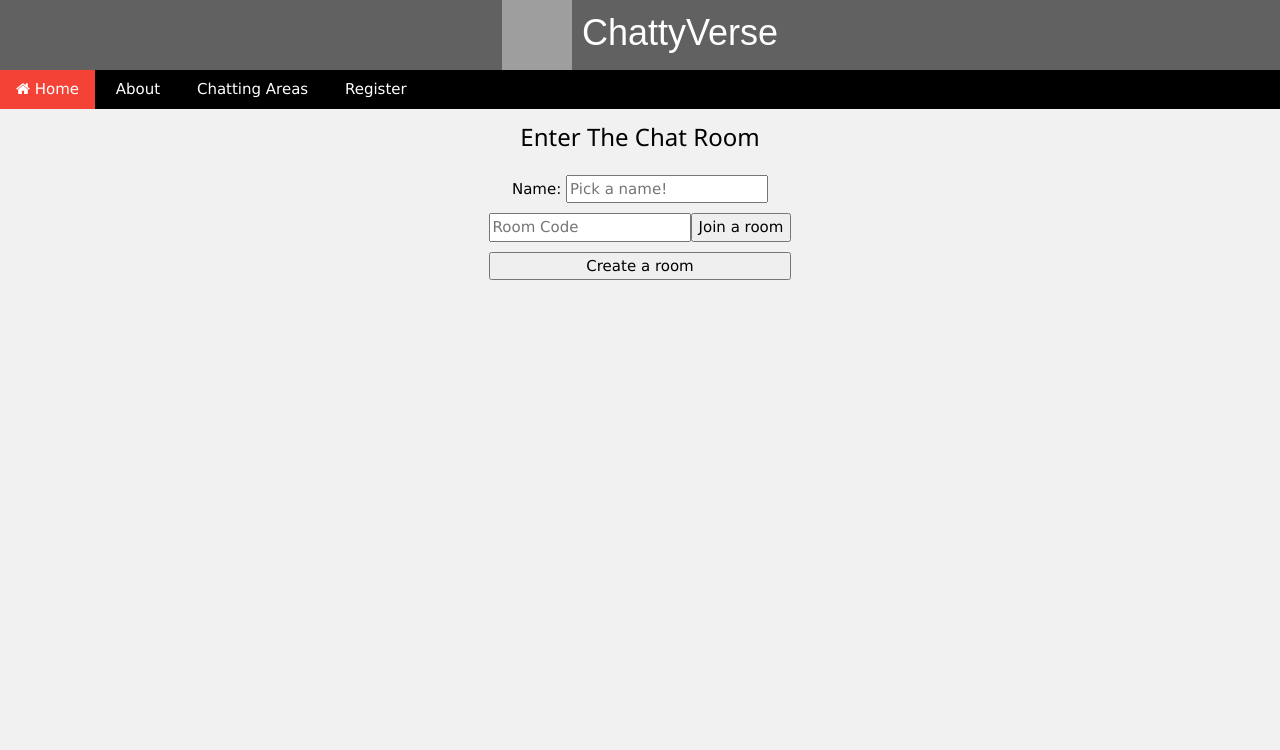
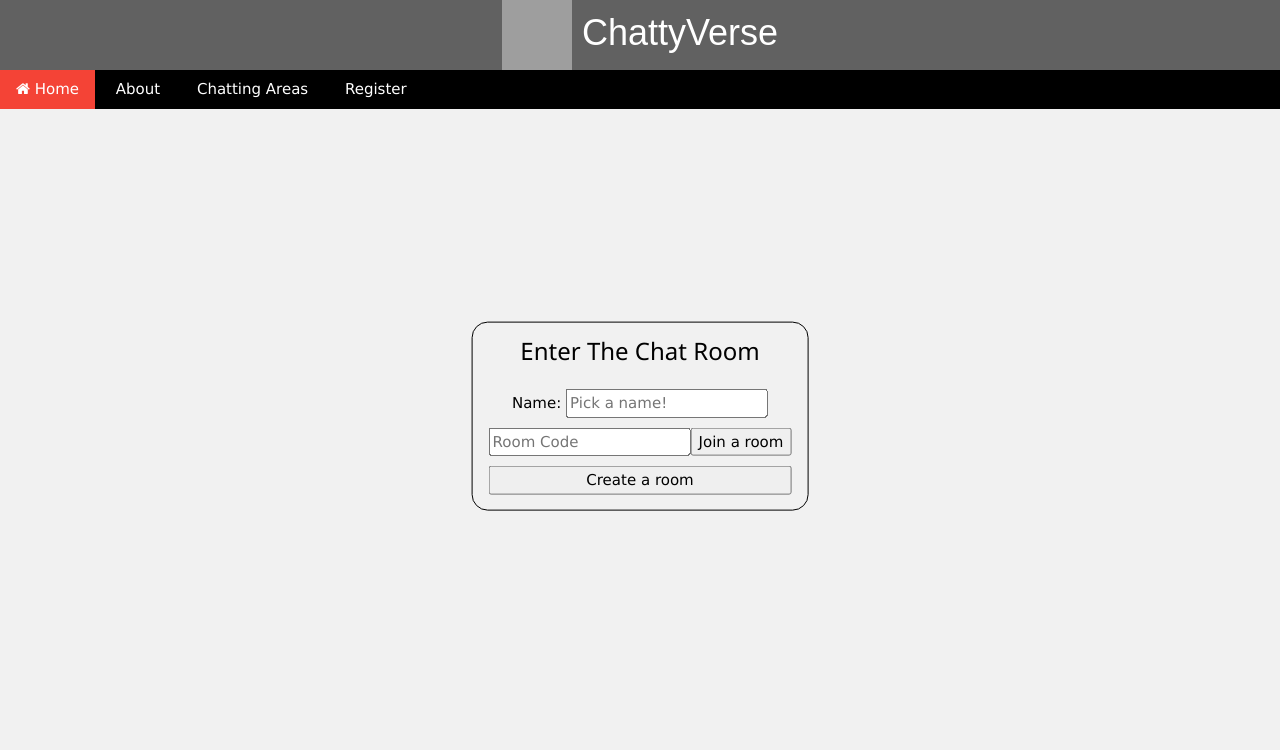
Before and after one commit to Humza21/Chat-App, a Flask app: page /LiveChat in a window 1280 px wide. Shown: the top 750 px of the page. Run offline with Flask 3, Linux system fonts and the light colour scheme; some libraries are stand-ins or nearby versions; some web fonts are replaced; grey boxes are pictures that could not be loaded.

Commit message:
Update Live.html

```diff
--- a/templates/Live.html
+++ b/templates/Live.html
@@ -1,4 +1,6 @@
 {% extends 'base.html' %} {% block content %}
+<div class= "w3-left">
+<div class="w3-panel w3-border w3-round-xlarge w3-border-black w3-pale-gray w3-display-middle">
 <form method="post" class="buttons">
     <h3>Enter The Chat Room</h3>
     <div>
@@ -21,4 +23,6 @@
     </ul>
     {% endif %}
 </form>
+</div>
+</div>
 {% endblock %}
```
